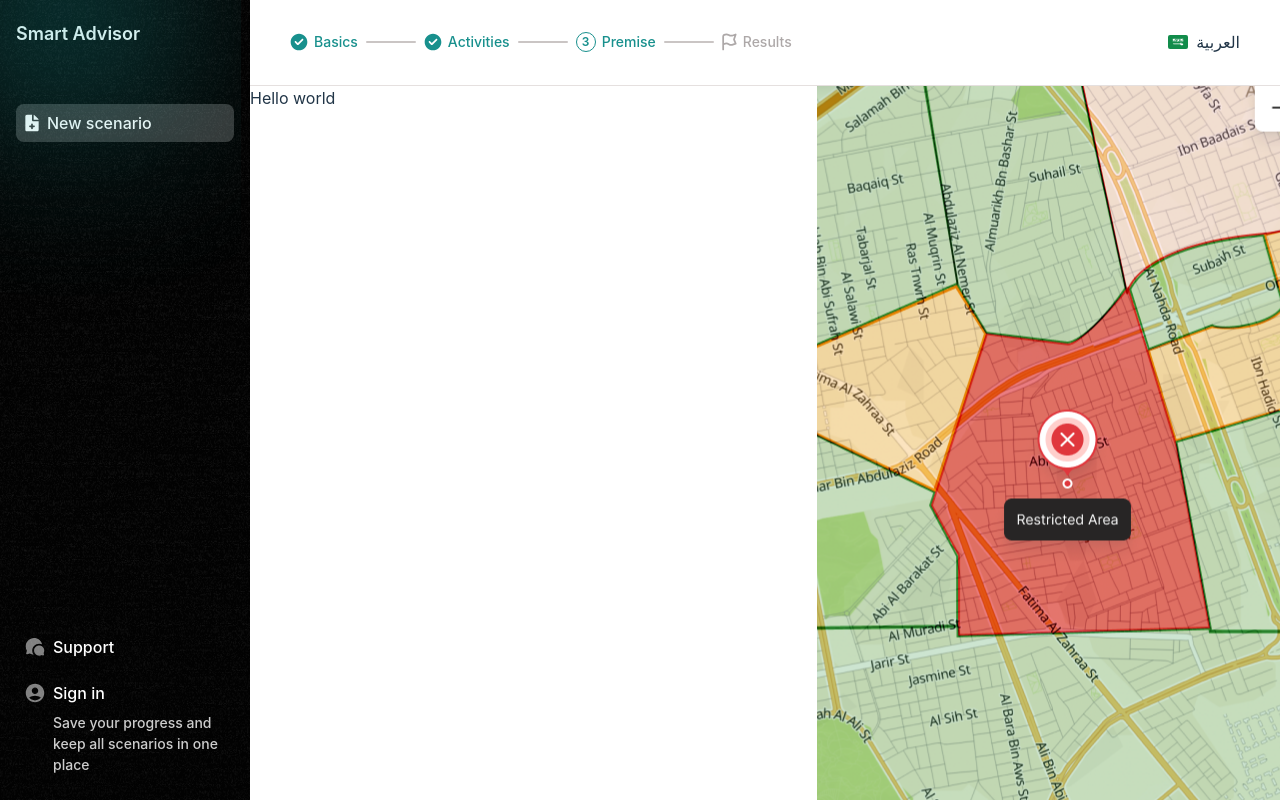
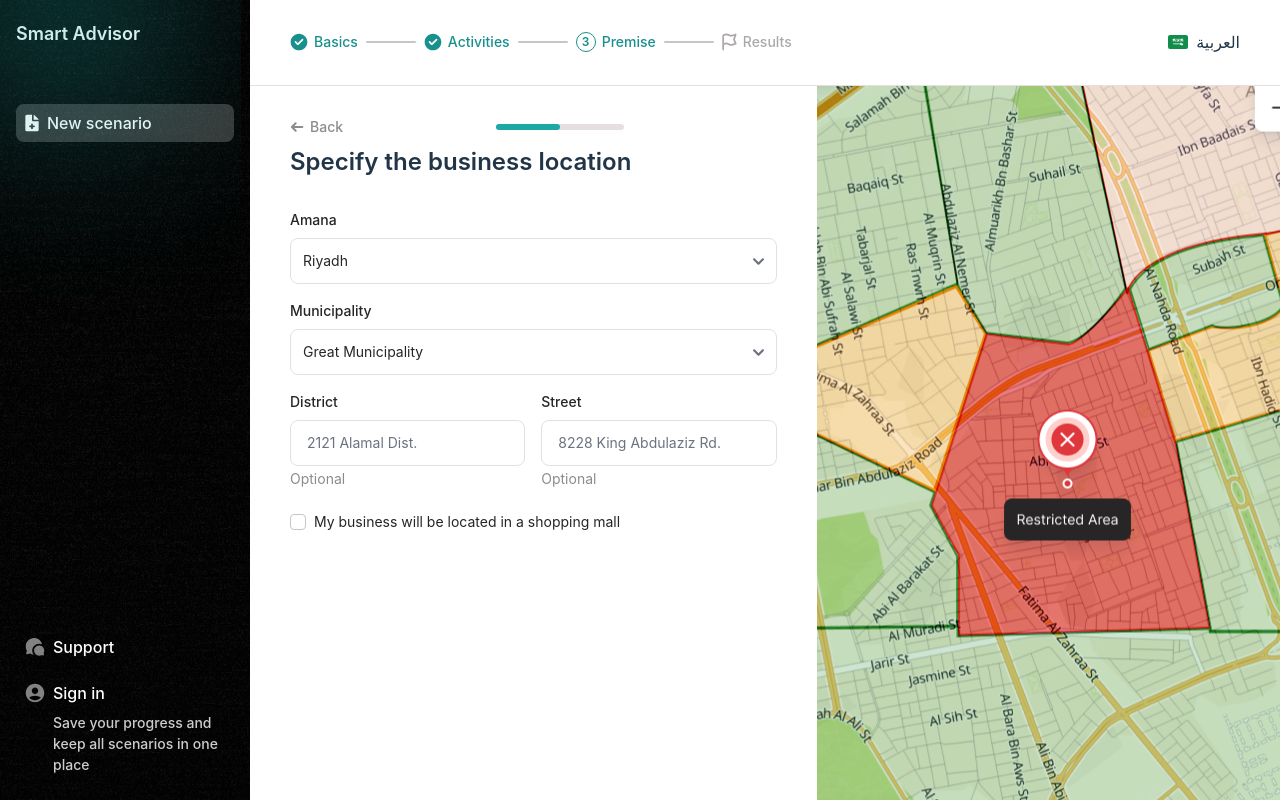
Before and after one commit to zemlyakov/vite-react-form, a React (Vite) app: page / in a window 1280 px wide. Built offline with nearby package versions, Linux system fonts and the light colour scheme.

Commit message:
Business location form

```diff
--- a/src/App.jsx
+++ b/src/App.jsx
@@ -1,11 +1,12 @@
 import Layout from "./components/layout/Layout.jsx";
 
 import mapView from "./assets/map-view.png";
+import Premise from "./components/questionnaire/Premise.jsx";
 
 function App() {
   return (
     <Layout>
-      <div>Hello world</div>
+      <Premise />
       <div className="h-full" style={{
         background: `url(${mapView}) repeat center center`
       }}/>
--- /dev/null
+++ b/src/components/form/Checkbox.jsx
@@ -0,0 +1,16 @@
+import PropTypes from "prop-types";
+
+export default function Checkbox({id, label}) {
+  return (
+    <div className="flex items-center gap-2">
+      <input id={id} type="checkbox" value=""
+             className="w-4 h-4 text-[#18908D] bg-white border-[#CAC5C4] rounded focus:ring-blue-500 focus:ring-2"/>
+      <label htmlFor={id} className="text-sm leading-[100%] text-[#272525]">{label}</label>
+    </div>
+  )
+};
+
+Checkbox.propTypes = {
+  id: PropTypes.string.isRequired,
+  label: PropTypes.string.isRequired,
+}
--- /dev/null
+++ b/src/components/form/InputLabel.jsx
@@ -0,0 +1,14 @@
+import PropTypes from "prop-types";
+
+export default function InputLabel({htmlFor, children}) {
+  return (
+    <label htmlFor={htmlFor} className="block mb-2 text-sm font-medium leading-[150%] text-[#272525]">
+      {children}
+    </label>
+  );
+};
+
+InputLabel.propTypes = {
+  htmlFor: PropTypes.string.isRequired,
+  children: PropTypes.node.isRequired,
+}
--- /dev/null
+++ b/src/components/form/Select.jsx
@@ -0,0 +1,25 @@
+import PropTypes from "prop-types";
+import InputLabel from "./InputLabel.jsx";
+
+export default function Select({ id, label, options }) {
+  return (
+    <div>
+      <InputLabel htmlFor={id}>{label}</InputLabel>
+      <select id={id}
+              className="block w-full p-3 bg-white border border-[#E5E0DF] text-sm text-[#272525] rounded-lg focus:ring-blue-500 focus:border-blue-500">
+        {options.map(o => (
+          <option key={o.value} value={o.value}>{o.label}</option>
+        ))}
+      </select>
+    </div>
+  )
+}
+
+Select.propTypes = {
+  id: PropTypes.string.isRequired,
+  label: PropTypes.string.isRequired,
+  options: PropTypes.arrayOf(PropTypes.shape({
+    value: PropTypes.string.isRequired,
+    label: PropTypes.string.isRequired,
+  })).isRequired,
+}
--- /dev/null
+++ b/src/components/form/TextInput.jsx
@@ -0,0 +1,21 @@
+import PropTypes from "prop-types";
+import InputLabel from "./InputLabel.jsx";
+
+export default function TextInput({ id, label, placeholder, required = false }) {
+  return (
+    <div className="w-full">
+      <InputLabel htmlFor={id}>{label}</InputLabel>
+      <input type="text" id="first_name"
+             className="block w-full px-4 py-3 bg-white border border-[#E5E0DF] text-sm text-[#272525] rounded-lg focus:ring-blue-500 focus:border-blue-500"
+             placeholder={placeholder} {...required && { required: "" }}/>
+      {!required && <small className="text-sm text-[#8F8B8B] leading-[125%]">Optional</small>}
+    </div>
+  );
+}
+
+TextInput.propTypes = {
+  id: PropTypes.string.isRequired,
+  label: PropTypes.string.isRequired,
+  placeholder: PropTypes.string.isRequired,
+  required: PropTypes.bool,
+}
--- /dev/null
+++ b/src/components/icons/ArrowLeft.jsx
@@ -0,0 +1,14 @@
+import PropTypes from "prop-types";
+
+export default function ArrowLeft({ className }) {
+  return (
+    <svg xmlns="http://www.w3.org/2000/svg" viewBox="0 0 14 10" fill="none" className={className}>
+      <path d="M2.33333 5H12.3333M5.66674 8.77123L1.89551 5L5.66674 1.22876" stroke="currentColor" strokeWidth="2"
+            strokeLinecap="round" strokeLinejoin="round"/>
+    </svg>
+  );
+}
+
+ArrowLeft.propTypes = {
+  className: PropTypes.string,
+};
--- /dev/null
+++ b/src/components/questionnaire/BackButton.jsx
@@ -0,0 +1,10 @@
+import ArrowLeft from "../icons/ArrowLeft.jsx";
+
+export default function BackButton() {
+  return (
+    <a href="#" className="inline-flex items-center gap-1.5 text-sm font-medium leading-[125%] text-[#8F8B8B]">
+      <ArrowLeft className="w-3.5 h-2.5" />
+      Back
+    </a>
+)
+}
--- /dev/null
+++ b/src/components/questionnaire/BusinessLocationForm.jsx
@@ -0,0 +1,19 @@
+import Select from "../form/Select.jsx";
+import TextInput from "../form/TextInput.jsx";
+import Checkbox from "../form/Checkbox.jsx";
+
+export default function BusinessLocationForm() {
+  return (
+    <form className="space-y-4">
+      <Select id="amana-select" label="Amana" options={[{ label: "Riyadh", value: "Riyadh"}]} />
+      <Select id="municipality-select" label="Municipality" options={[{ label: "Great Municipality", value: "Great Municipality"}]} />
+      <div className="w-full flex gap-4">
+        <TextInput id="district" label="District" placeholder="2121 Alamal Dist." />
+        <TextInput id="street" label="Street" placeholder="8228 King Abdulaziz Rd." />
+      </div>
+      <div className="py-2">
+        <Checkbox id="is-shopping-mall-business" label="My business will be located in a shopping mall" />
+      </div>
+    </form>
+  )
+}
--- /dev/null
+++ b/src/components/questionnaire/Premise.jsx
@@ -0,0 +1,11 @@
+import QuestionnaireHeader from "./QuestionnaireHeader.jsx";
+import BusinessLocationForm from "./BusinessLocationForm.jsx";
+
+export default function Premise() {
+  return (
+    <div className="px-10 py-8 space-y-8">
+      <QuestionnaireHeader/>
+      <BusinessLocationForm />
+    </div>
+  )
+}
--- /dev/null
+++ b/src/components/questionnaire/QuestionnaireHeader.jsx
@@ -0,0 +1,15 @@
+import QuestionnaireProgress from "./QuestionnaireProgress.jsx";
+import BackButton from "./BackButton.jsx";
+
+export default function QuestionnaireHeader() {
+  return (
+    <div className="space-y-3">
+      <div className="flex items-center justify-between">
+        <BackButton/>
+        <QuestionnaireProgress/>
+        <div/>
+      </div>
+      <h4 className="text-2xl font-semibold leading-[125%]">Specify the business location</h4>
+    </div>
+  )
+}
--- /dev/null
+++ b/src/components/questionnaire/QuestionnaireProgress.jsx
@@ -0,0 +1,7 @@
+export default function QuestionnaireProgress() {
+  return (
+    <div className="w-32 h-1.5 rounded-full bg-[#E5E0DF]">
+      <div className="w-1/2 h-1.5 bg-[#1CA9A6] rounded-full"></div>
+    </div>
+  )
+}
```
